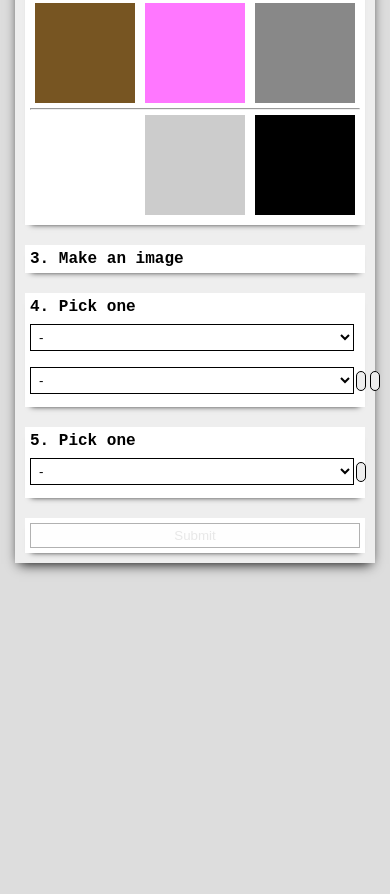
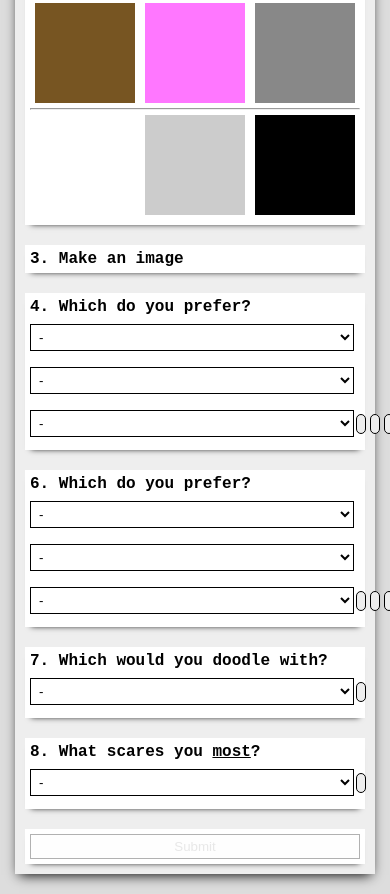
Before and after one commit to aewens/survey, a plain HTML site: page index.html in a window 390 px wide. Shown: the part 816-1710 px from the top of the page. Before the commit the page ends 1399 px from the top, so only its background shows below. Drawn offline with Linux system fonts and the light colour scheme; a web font is replaced by a local one.

Commit message:
Fixed smartphone sizing bug, added in some questions

```diff
--- a/bin/main.js
+++ b/bin/main.js
@@ -63,7 +63,6 @@
           return ret;
       }
     };
-    $("li:not(#assign)").hide();
     $("#name").on("keyup", function(e) {
       var disable;
       disable = !($(this).val().length === 8);
--- a/index.html
+++ b/index.html
@@ -1,5 +1,8 @@
 <!DOCTYPE html>
 <title>Survey</title>
+<meta charset="utf-8">
+<meta http-equiv="x-ua-compatible" content="ie=edge">
+<meta name="viewport" content="width=device-width, initial-scale=1">
 <link href="https://cdn.jsdelivr.net/font-hack/2.013/css/hack.min.css" rel="stylesheet">
 <link href="styles/bin/main.css" rel="stylesheet">
 <body>
@@ -56,30 +59,77 @@
         <div class="clear"></div>
       </li>
       <li dmd="select1">
-        <header>4. Pick one</header>
+        <header>4. Which do you prefer?</header>
         <section>
           <select map="1">
             <option disabled selected>-</option>
-            <option>Apple</option>
-            <option>Orange</option>
-            <option>Banana</option>
+            <option>Hot</option>
+            <option>Cold</option>
           </select>
           <select map="2">
             <option disabled selected>-</option>
-            <option>Cake</option>
-            <option>Cookie</option>
-            <option>Brownie</option>
-          </select><span map="1" class="result"></span><span map="2" class="result"></span>
+            <option>Winter</option>
+            <option>Spring</option>
+            <option>Summer</option>
+            <option>Autumn</option>
+          </select>
+          <select map="3">
+            <option disabled selected>-</option>
+            <option>Day</option>
+            <option>Night</option>
+          </select><span map="1" class="result"></span><span map="2" class="result"></span><span map="3" class="result"></span>
         </section>
       </li>
       <li dmd="select2">
-        <header>5. Pick one</header>
+        <header>6. Which do you prefer?</header>
         <section>
           <select map="1">
             <option disabled selected>-</option>
-            <option>Apple</option>
-            <option>Orange</option>
-            <option>Banana</option>
+            <option>Cake</option>
+            <option>Pie</option>
+          </select>
+          <select map="2">
+            <option disabled selected>-</option>
+            <option>Cookie</option>
+            <option>Brownie</option>
+          </select>
+          <select map="3">
+            <option disabled selected>-</option>
+            <option>Breakfast</option>
+            <option>Lunch</option>
+            <option>Dinner</option>
+          </select><span map="1" class="result"></span><span map="2" class="result"></span><span map="3" class="result"></span>
+        </section>
+      </li>
+      <li dmd="select3">
+        <header>7. Which would you doodle with?</header>
+        <section>
+          <select map="1">
+            <option disabled selected>-</option>
+            <option>Pen</option>
+            <option>Pencil</option>
+            <option>Mechanical</option>
+            <option>Crayon</option>
+            <option>Brush</option>
+            <option>Marker</option>
+            <option>Stylus</option>
+          </select><span map="1" class="result"></span>
+        </section>
+      </li>
+      <li dmd="select3">
+        <header>8. What scares you <u>most</u>?</header>
+        <section>
+          <select map="1">
+            <option disabled selected>-</option>
+            <option>Spiders</option>
+            <option>Snakes</option>
+            <option>Heights</option>
+            <option>Public Speaking</option>
+            <option>Crowds</option>
+            <option>Small spaces</option>
+            <option>Dark</option>
+            <option>Fire</option>
+            <option>Supernatural</option>
           </select><span map="1" class="result"></span>
         </section>
       </li>
```
Also changed, not shown: 2 other files.
